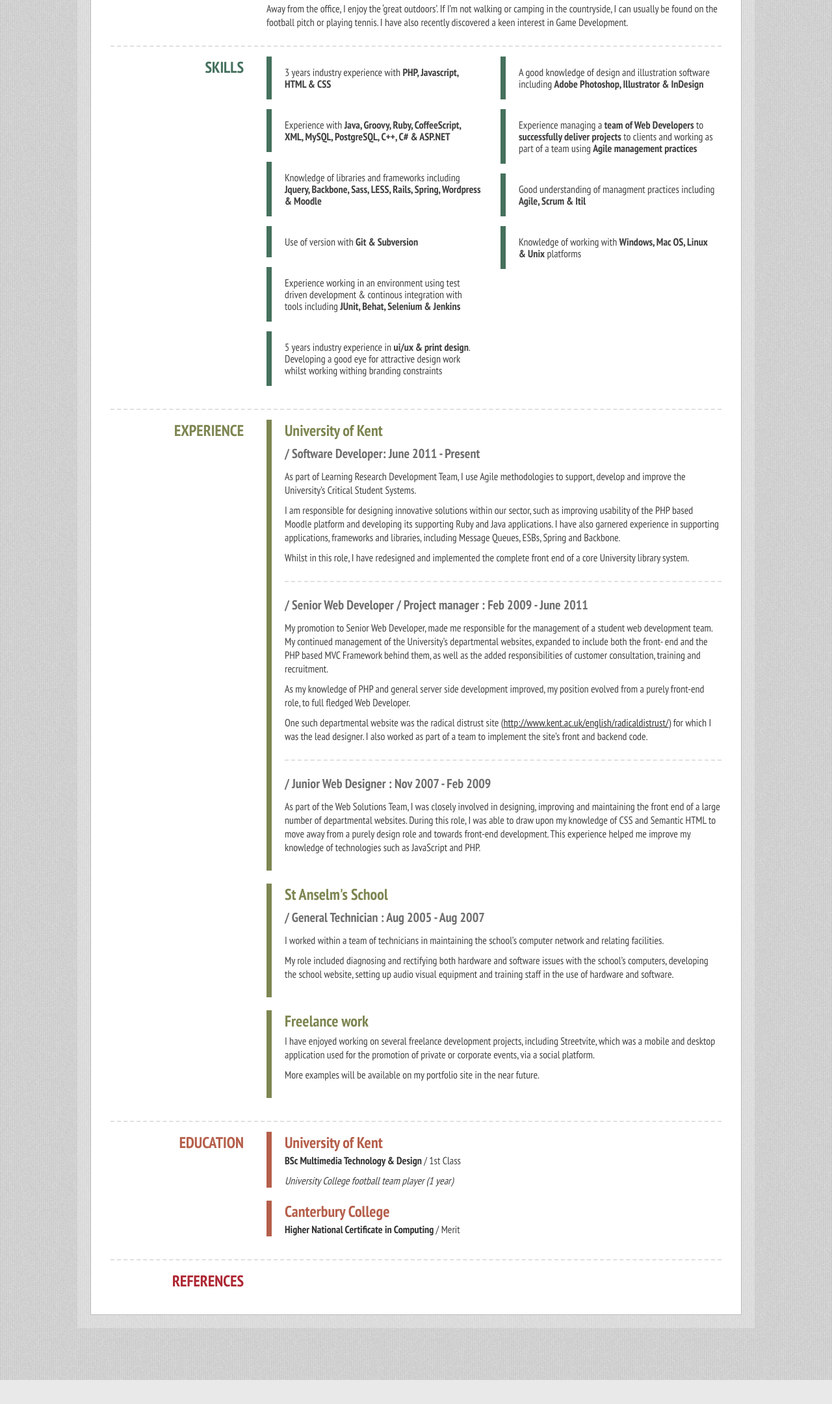
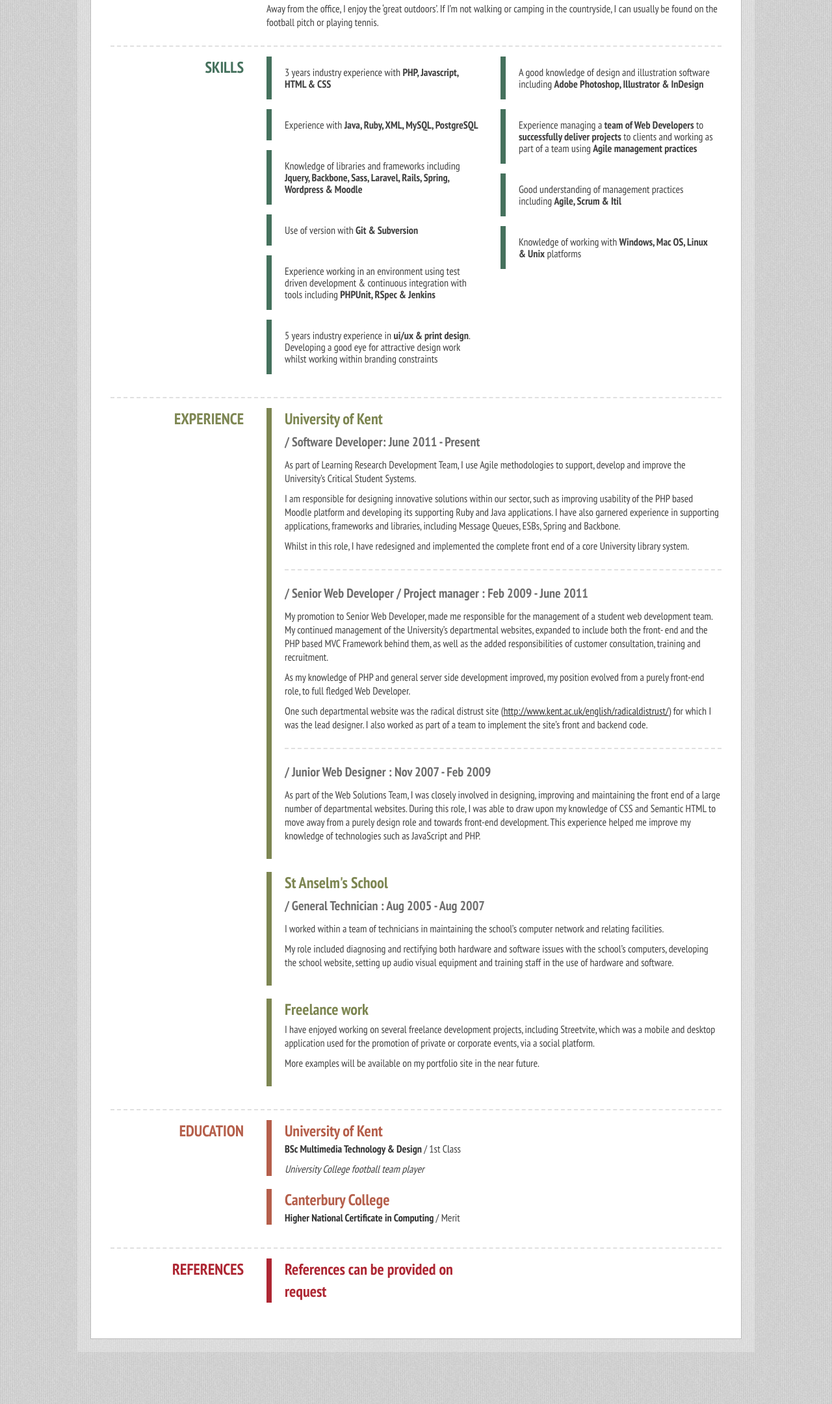
Before and after one commit to jkemsley/jkemsley.net, a plain HTML site: page cv/index.html in a window 1280 px wide. Shown: the part 443-2604 px from the top of the page at 65% size. Before the commit the page ends 2567 px from the top, so only its background shows below. Drawn offline with Linux system fonts and the light colour scheme.

Commit message:
Adding minor content and style changes

```diff
--- a/cv/index.html
+++ b/cv/index.html
@@ -48,12 +48,13 @@
 
 		<div id="header" class="sixteen columns">
 			<div id="main_title" class="ten columns alpha">
-				<h1><small>Curriculm Vitae</small><span>Jody</span><span>Kemsley</span></h1>
+				<h1><span>Jody</span><span>Kemsley</span><small>Curriculum Vitae</small></h1>
 			</div>
 			<div id="links" class="six columns omega">
 			<ul>
-				<li><em>Web</em>http://www.test.com</li>
-				<li><em>Email</em>jody@test.com</li>
+				<!-- <li><em>Web</em>http://www.jkemsley.net</li> -->
+				<li><em>Email</em>j.w.kemsley@gmail.com</li>
+				<li><em>Mobile</em>+447837864203</li>
 
 			</ul>
 			</div>
@@ -66,7 +67,7 @@
 			<div class="twelve columns omega content">
 				<p>As a Web Developer, I thrive on crafting solutions to server side development issues and finding new ways to deliver outstanding user experience. Alongside Web Development, I am continuously building on my existing Design and Project Management skills. My passion for self-improvement and ability to learn in a fast- paced environment constantly drives me to increase my knowledge across all areas of my profession.</p>
 
-				<p>Away from the office, I enjoy the ‘great outdoors’. If I’m not walking or camping in the countryside, I can usually be found on the football pitch or playing tennis. I have also recently discovered a keen interest in Game Development.</p>
+				<p>Away from the office, I enjoy the ‘great outdoors’. If I’m not walking or camping in the countryside, I can usually be found on the football pitch or playing tennis.</p>
 			</div>
 		</div>
 
@@ -79,19 +80,18 @@
 				<div class="six columns alpha">
 					<ul>
 						<li class='first'>3 years industry experience with <strong>PHP, Javascript, HTML &amp; CSS</strong></li>
-						<li class='second'>Experience with <strong>Java, Groovy, Ruby, CoffeeScript, XML, MySQL, PostgreSQL, C++, C# &amp; ASP.NET</strong></li>
-						<li class='third'>Knowledge of libraries and frameworks including <strong>Jquery, Backbone, Sass, LESS, Rails, Spring, Wordpress &amp; Moodle</strong></li>
+						<li class='second'>Experience with <strong>Java, Ruby, XML, MySQL, PostgreSQL</strong></li>
+						<li class='third'>Knowledge of libraries and frameworks including <strong>Jquery, Backbone, Sass, Laravel, Rails, Spring, Wordpress &amp; Moodle</strong></li>
 						<li class='fourth'>Use of version with <strong>Git &amp; Subversion </strong></li>
-						<li class='fifth'>Experience working in an environment using test driven development &amp; continous integration with tools including <strong>JUnit, Behat, Selenium &amp; Jenkins</strong></li>
-						<li class='first'>5 years industry experience in <strong>ui/ux &amp; print design</strong>. Developing a good eye for attractive design work whilst working withing branding constraints</li>
+						<li class='fifth'>Experience working in an environment using test driven development &amp; continuous integration with tools including <strong>PHPUnit, RSpec &amp; Jenkins</strong></li>
+						<li class='first'>5 years industry experience in <strong>ui/ux &amp; print design</strong>. Developing a good eye for attractive design work whilst working within branding constraints</li>
 					</ul>
 				</div>
 				<div class="six columns omega">
 					<ul>
-
 						<li class='second'>A good knowledge of design and illustration software including <strong>Adobe Photoshop, Illustrator &amp; InDesign</strong></li>
 						<li class='third'>Experience managing a <strong>team of Web Developers</strong> to <strong>successfully deliver projects</strong> to clients and working as part of a team using <strong>Agile management practices</strong></li>
-						<li class='fourth'>Good understanding of managment practices including <strong>Agile, Scrum &amp; Itil </strong></li>
+						<li class='fourth'>Good understanding of management practices including <strong>Agile, Scrum &amp; Itil </strong></li>
 						<li class='fifth'>Knowledge of working with <strong>Windows, Mac OS, Linux &amp; Unix</strong> platforms</li>
 					</ul>
 				</div>
@@ -155,7 +155,7 @@
 					<h3>University of Kent</h3>
 					<div class='qual'>
 						<p><strong>BSc Multimedia Technology &amp; Design </strong>/ 1st Class</p>
-						<p><em>University College football team player (1 year)</em></p>
+						<p><em>University College football team player</em></p>
 					</div>
 				</div>
 				<div class='blk'>
@@ -172,6 +172,9 @@
 				<span>References</span>
 			</div>
 			<div class='six columns omega'>
+				<div class='blk'>
+					<h3>References can be provided on request</h3>
+				</div>
 			</div>
 		</div>
 
--- a/cv/stylesheets/layout.css
+++ b/cv/stylesheets/layout.css
@@ -203,6 +203,20 @@ body {
 			}
 
 
+	#references .blk {
+		border-left: 8px solid #AE2733;
+		padding-left: 20px;
+		margin-bottom: 20px;
+	}
+
+		#references .blk h3 {
+			font-family: 'PT Sans Narrow', sans-serif;
+			font-weight: bold;
+			font-size: 24px;
+			margin-bottom: 0px;
+			color: #AE2733;
+		}
+
 /* #Utility classes
 ================================================== */
 
```
